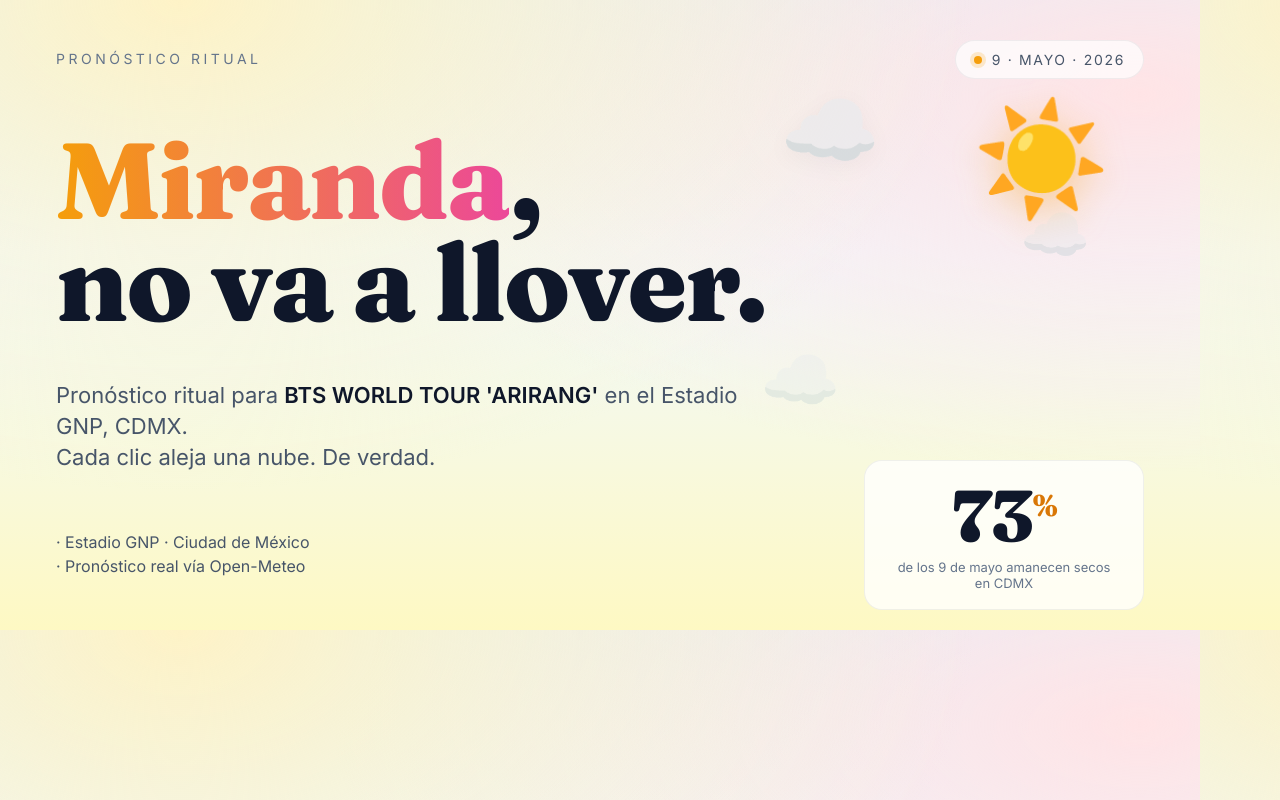
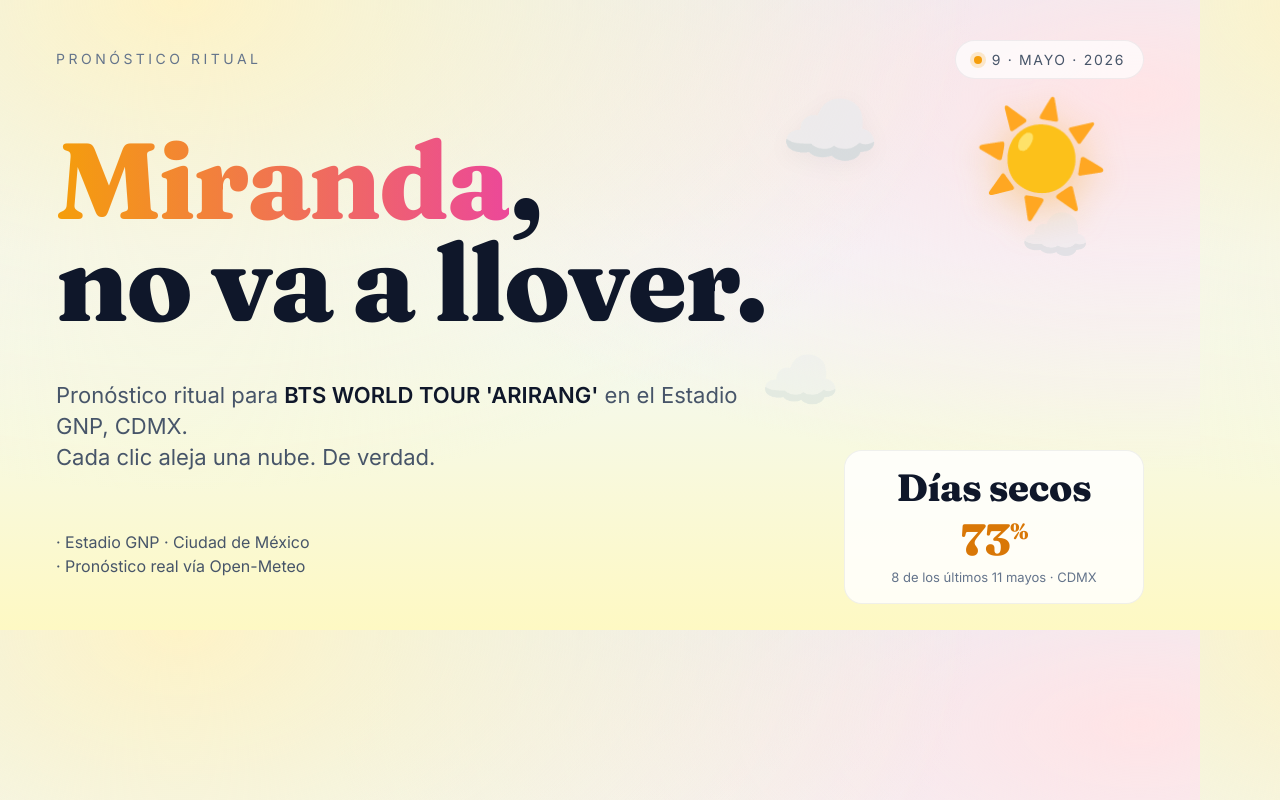
Before and after one commit to lu1s9/nollueve, a website: page og.html in a window 1280 px wide. Drawn offline with Linux system fonts and the light colour scheme.

Commit message:
OG: invertir jerarquía del stat para evitar lectura ambigua del 73%
'Días secos' ahora es el elemento dominante del bloque (38px Fraunces);
el 73% pasa a rol de apoyo (44px ámbar). El frame previene que en thumbnails
de WhatsApp se lea como '73% probabilidad de lluvia'.

```diff
--- a/og.html
+++ b/og.html
@@ -80,23 +80,32 @@
 
     .stat {
       position: absolute;
-      top: 460px; right: 56px;
-      background: rgba(255,255,255,.78);
+      top: 450px; right: 56px;
+      background: rgba(255,255,255,.82);
       border: 1px solid rgba(15,23,42,.06);
       border-radius: 18px;
       padding: 18px 26px;
       text-align: center;
-      width: 280px;
+      width: 300px;
+    }
+    .stat .heading {
+      font-family: 'Fraunces', 'Georgia', serif;
+      font-weight: 800;
+      font-size: 38px;
+      line-height: 1;
+      color: #0f172a;
+      letter-spacing: -.01em;
     }
     .stat .num {
+      margin-top: 10px;
       font-family: 'Fraunces', 'Georgia', serif;
       font-weight: 800;
-      font-size: 72px;
+      font-size: 44px;
       line-height: 1;
-      color: #0f172a;
+      color: #d97706;
       letter-spacing: -.02em;
     }
-    .stat .num sup { font-size: 30px; color: #d97706; vertical-align: super; }
+    .stat .num sup { font-size: 22px; vertical-align: super; }
     .stat .label {
       margin-top: 8px;
       font-size: 13px;
@@ -139,8 +148,9 @@
   </div>
 
   <div class="stat">
+    <div class="heading">Días secos</div>
     <div class="num">73<sup>%</sup></div>
-    <div class="label">de los 9 de mayo amanecen secos en CDMX</div>
+    <div class="label">8 de los últimos 11 mayos · CDMX</div>
   </div>
 
   <script>
```
Also changed, not shown: og.png.
